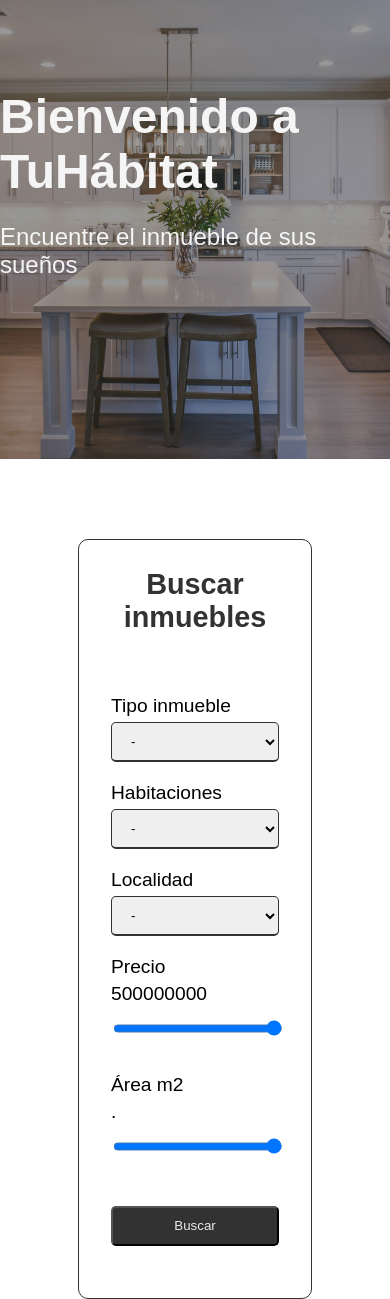
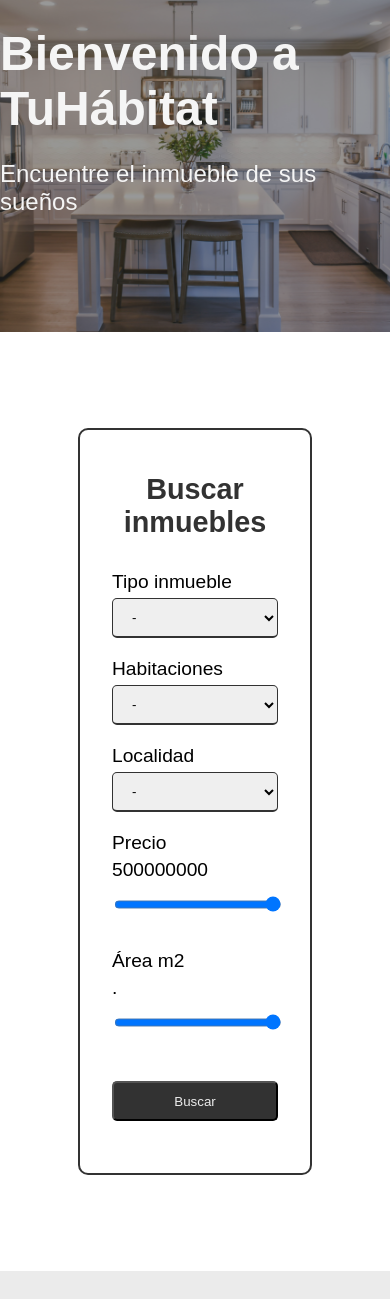
Before and after one commit to JPGarcia1/Proyecto-Final-front-end-, a plain HTML site: page index.html in a window 390 px wide. Shown: the part 180-1479 px from the top of the page. Drawn offline with Linux system fonts and the light colour scheme.

Commit message:
arreglo css form busqueda

```diff
--- a/css/styles.css
+++ b/css/styles.css
@@ -68,11 +68,11 @@ nav ul li a:hover {
 }
 
 .banner {
-    height: 65vh;
+    height: 50vh;
     width: 100%;
 
     background-image: url(/img/home.jpg);
-    background-position: center;
+    background-position: bottom;
     background-repeat: no-repeat;
     background-size: cover;
     background-attachment: fixed;
@@ -106,36 +106,33 @@ nav ul li a:hover {
 .search {
     height: auto;
     width: auto;
-    padding: 5em 20%;
+    padding: 6em 20%;
 
     background-color: rgb(255, 255, 255);
 }
 
-.search-form-div {
-    border: 1px solid #333;
+.search-border {
+    border: 2px solid #333;
     border-radius: 10px;
 }
 
 .search h2 {
     margin: 0;
-    padding-top: 1em;
-    padding-bottom: 1em;
-
+    padding-top: 1.5em;
     text-align: center;
     font-size: 1.8em;
     color: rgb(50, 50, 50);
 }
 
 .search form {
-    display: flex;
-    flex-wrap: wrap;
+    display: grid;
+    grid-template-columns: calc( 100%/3 - 2em) calc( 100%/3 - 2em) calc( 100%/3 - 2em);
     justify-content: space-between;
-    padding: 2em;
+    padding: 3em;
 }
 
 .search-div {
     margin-bottom: 20px;
-    width: calc( 100%/3 - 3em);
 }
 
 .search-div label {
@@ -181,9 +178,6 @@ nav ul li a:hover {
 }
 
 .search-div button:hover {
-    height: 40px;
-    width: 100%;
-    margin-top: 8%;
     background-color: rgb(235, 235, 235);
     color: rgb(50, 50, 50);
 }
@@ -240,9 +234,11 @@ footer {
 /* Diseño responsivo */
 
 @media  (max-width: 1024px) {
-    .search-div {
-        margin-bottom: 20px;
-        width: calc( 100%/2 - 2em );
+    .search form {
+        display: grid;
+        grid-template-columns: calc( 100%/2 - 1.5em) calc( 100%/2 - 1.5em );
+        justify-content: space-between;
+        padding: 2.5em;
     }
 }
 
@@ -250,9 +246,10 @@ footer {
     .search form {
         display: flex;
         flex-direction: column;
+        padding: 2em;
     }
     .search-div {
         margin-bottom: 20px;
-        width: calc( 100% );
+        width: 100%;
     }
 }
--- a/index.html
+++ b/index.html
@@ -31,7 +31,7 @@
         </div>
     </section>
     <section class="search">
-        <div class="search-form-div">
+        <div class="search-border">
             <h2>Buscar inmuebles</h2>
             <form action="">
                 <div class="search-div">
```
